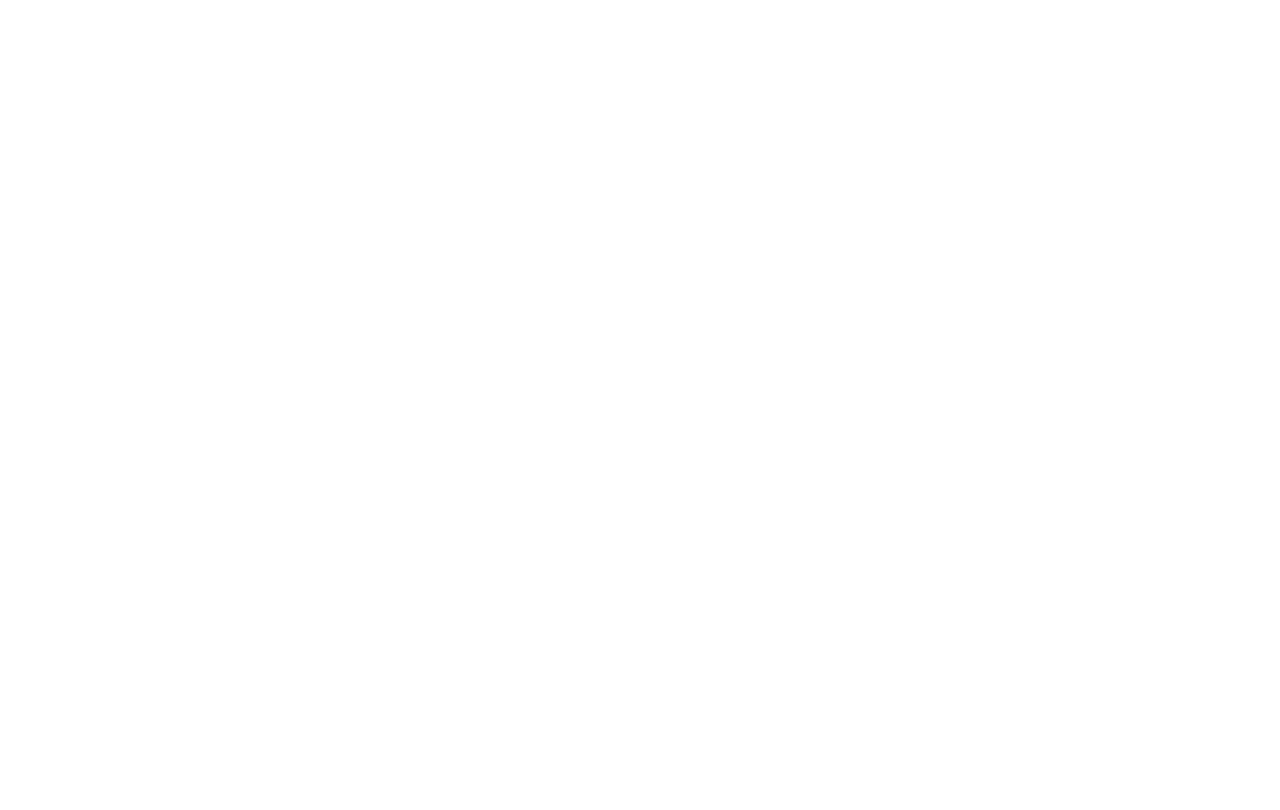
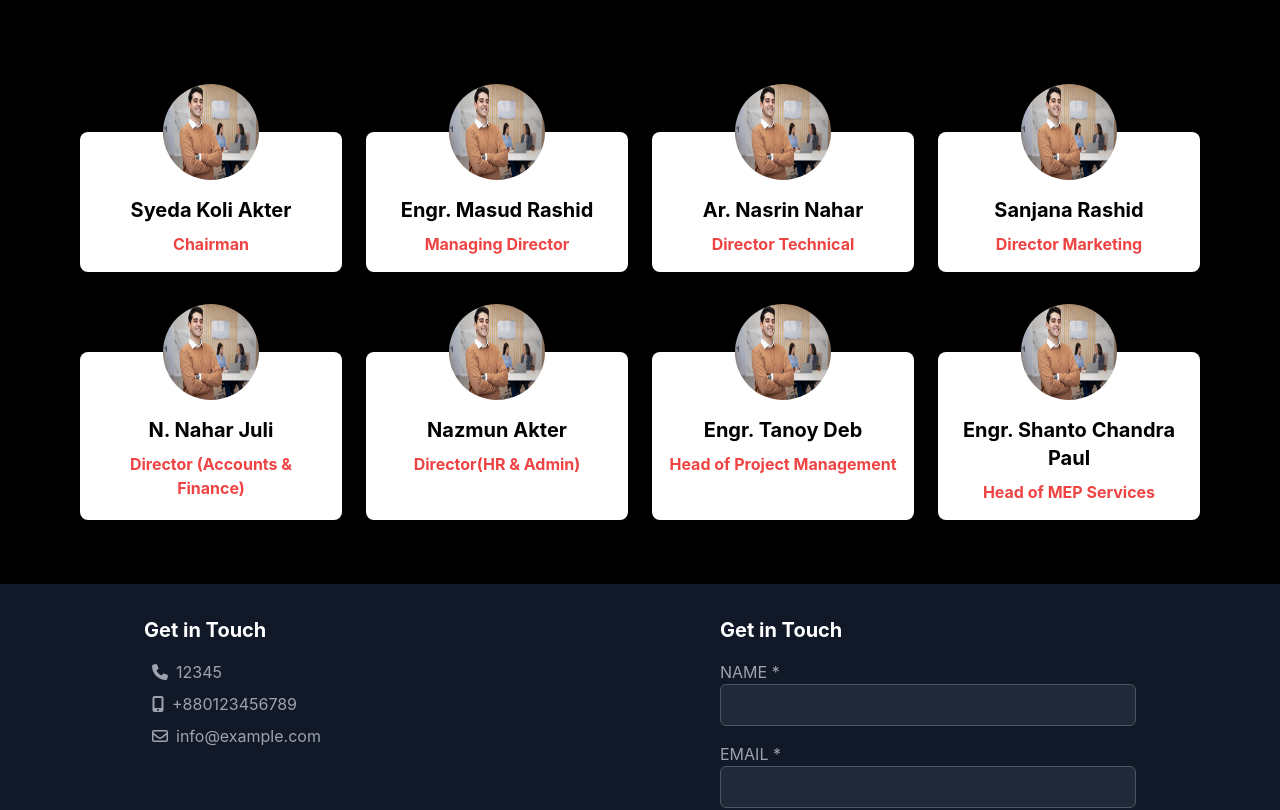
Before and after one commit to ashik12060/green-architect, a React (Create React App) app: page /team in a window 1280 px wide. Before the commit this address had no page. Shown: the top 810 px of the page. Built offline with nearby package versions, Linux system fonts and the light colour scheme.

Commit message:
team pertially  added

```diff
--- a/src/App.js
+++ b/src/App.js
@@ -1,5 +1,6 @@
 import { BrowserRouter, Route, Routes } from "react-router-dom";
 import Home from "./pages/Home/Home";
+import Team from "./pages/Team/Team";
 
 
 function App() {
@@ -9,6 +10,7 @@
         <Routes>
           <Route path='/' element={<Home />}></Route>
           <Route path='/home' element={<Home />}></Route>
+          <Route path='/team' element={<Team />}></Route>
         </Routes>
       </BrowserRouter>
     </>
--- /dev/null
+++ b/src/components/ManagementTeam/ManagementTeam.js
@@ -0,0 +1,107 @@
+import React from 'react';
+import team from '../../assets/team.jpg'
+import Footer from '../Shared/Footer/Footer';
+
+const ManagementTeam = () => {
+  return (
+    <>
+
+    <div className=" mx-auto px-20 py-16 bg-black">
+      <h2 className="text-3xl font-bold text-center mb-8">MANAGEMENT TEAM</h2>
+      <div className="grid grid-cols-1 sm:grid-cols-2 md:grid-cols-4 gap-y-20 gap-x-6">
+        <div className="rounded-lg shadow-md bg-white p-4 text-center">
+          <div className="flex items-center -mt-16 justify-center mb-4">
+            <img
+              src={team}
+              alt="Syeda Koli Akter"
+              className="w-24 h-24 rounded-full"
+            />
+          </div>
+          <h3 className="text-xl font-bold mb-2">Syeda Koli Akter</h3>
+          <p className="text-red-500 font-bold">Chairman</p>
+        </div>
+        <div className="rounded-lg shadow-md bg-white p-4 text-center">
+          <div className="flex items-center -mt-16 justify-center mb-4">
+            <img
+              src={team}
+              alt="Engr. Masud Rashid"
+              className="w-24 h-24 rounded-full"
+            />
+          </div>
+          <h3 className="text-xl font-bold mb-2">Engr. Masud Rashid</h3>
+          <p className="text-red-500 font-bold">Managing Director</p>
+        </div>
+        <div className="rounded-lg shadow-md bg-white p-4 text-center">
+          <div className="flex items-center -mt-16 justify-center mb-4">
+            <img
+              src={team}
+              alt="Ar. Nasrin Nahar"
+              className="w-24 h-24 rounded-full"
+            />
+          </div>
+          <h3 className="text-xl font-bold mb-2">Ar. Nasrin Nahar</h3>
+          <p className="text-red-500 font-bold">Director Technical</p>
+        </div>
+        <div className="rounded-lg shadow-md bg-white p-4 text-center">
+          <div className="flex items-center -mt-16 justify-center mb-4">
+            <img
+              src={team}
+              alt="Sanjana Rashid"
+              className="w-24 h-24 rounded-full"
+            />
+          </div>
+          <h3 className="text-xl font-bold mb-2">Sanjana Rashid</h3>
+          <p className="text-red-500 font-bold">Director Marketing</p>
+        </div>
+        <div className="rounded-lg shadow-md bg-white p-4 text-center">
+          <div className="flex items-center -mt-16 justify-center mb-4">
+            <img
+             src={team}
+              alt="N. Nahar Juli"
+              className="w-24 h-24 rounded-full"
+            />
+          </div>
+          <h3 className="text-xl font-bold mb-2">N. Nahar Juli</h3>
+          <p className="text-red-500 font-bold">Director (Accounts & Finance)</p>
+        </div>
+        <div className="rounded-lg shadow-md bg-white p-4 text-center">
+          <div className="flex items-center -mt-16 justify-center mb-4">
+            <img
+              src={team}
+              alt="Nazmun Akter"
+              className="w-24 h-24 rounded-full"
+            />
+          </div>
+          <h3 className="text-xl font-bold mb-2">Nazmun Akter</h3>
+          <p className="text-red-500 font-bold">Director(HR & Admin)</p>
+        </div>
+        <div className="rounded-lg shadow-md bg-white p-4 text-center">
+          <div className="flex items-center -mt-16 justify-center mb-4">
+            <img
+              src={team}
+              alt="Engr. Tanoy Deb"
+              className="w-24 h-24 rounded-full"
+            />
+          </div>
+          <h3 className="text-xl font-bold mb-2">Engr. Tanoy Deb</h3>
+          <p className="text-red-500 font-bold">Head of Project Management</p>
+        </div>
+        <div className="rounded-lg shadow-md bg-white p-4 text-center">
+          <div className="flex items-center -mt-16 justify-center mb-4">
+            <img
+              src={team}
+              alt="Engr. Shanto Chandra Paul"
+              className="w-24 h-24 rounded-full"
+            />
+          </div>
+          <h3 className="text-xl font-bold mb-2">Engr. Shanto Chandra Paul</h3>
+          <p className="text-red-500 font-bold">Head of MEP Services</p>
+        </div>
+      </div>
+    </div>
+    <Footer />
+    </>
+  );
+};
+
+export default ManagementTeam;
--- a/src/pages/Team/Team.js
+++ b/src/pages/Team/Team.js
@@ -1,8 +1,11 @@
 import React from 'react'
+import ManagementTeam from '../../components/ManagementTeam/ManagementTeam'
 
 const Team = () => {
   return (
-    <div>Team</div>
+    <>
+    <ManagementTeam />
+    </>
   )
 }
 
```
Also changed, not shown: src/assets/team.jpg (added).
